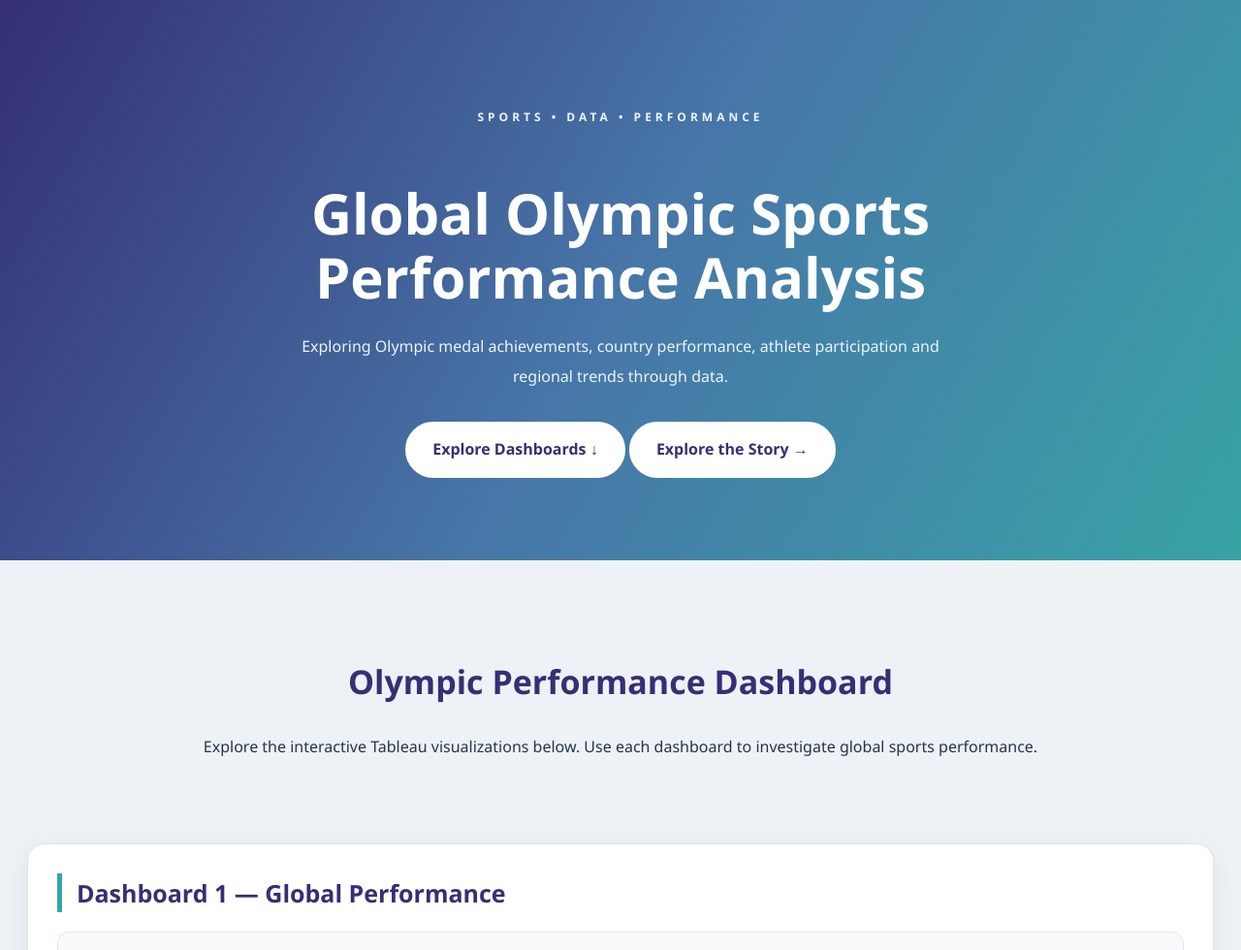
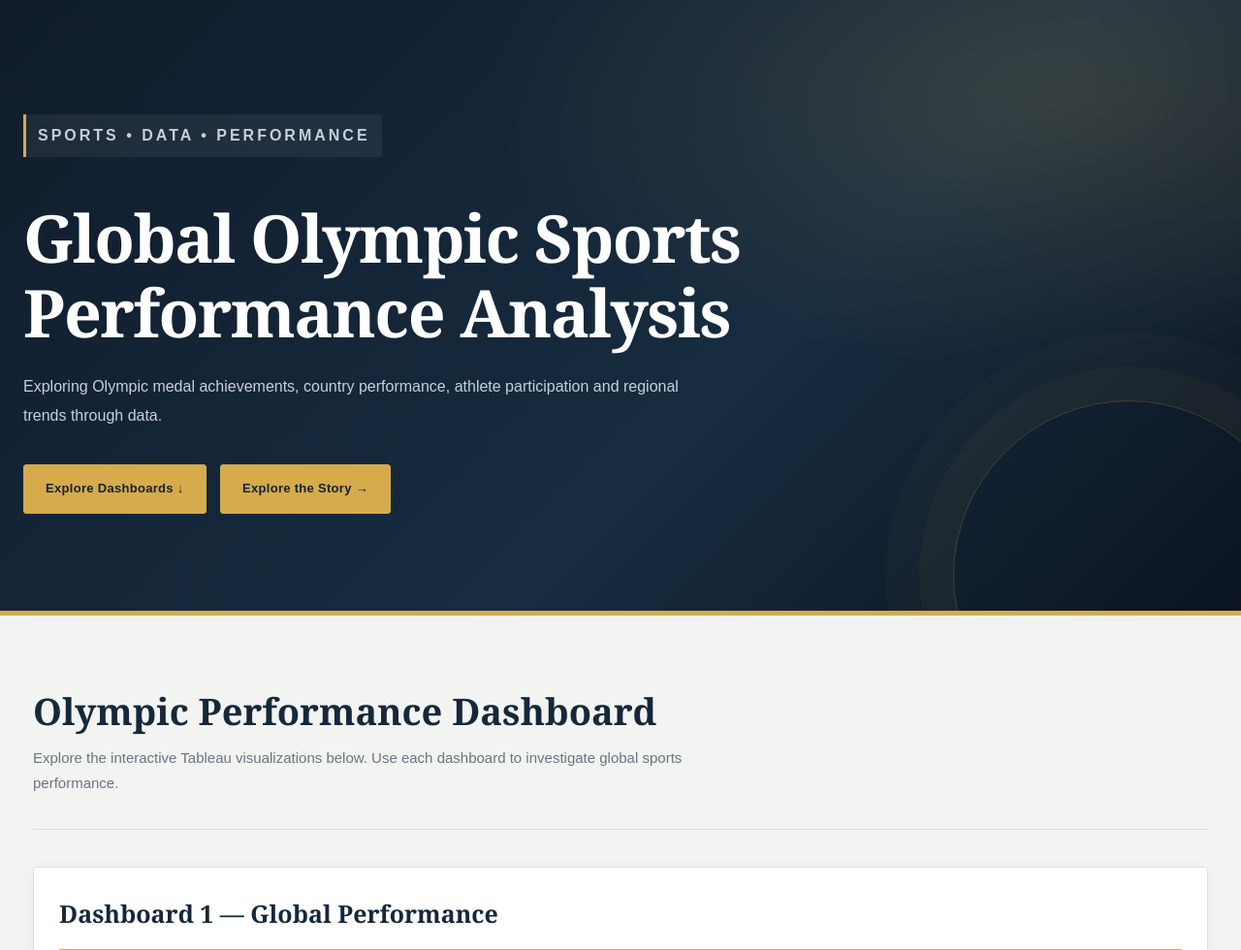
Before and after one commit to khu809/Olympic-Sports-Analysis, a Flask app: page / in a window 1280 px wide. Shown: the top 980 px of the page at 97% size. Run offline with Flask 3, Linux system fonts and the light colour scheme; grey boxes are pictures that could not be loaded.

Commit message:
Upload Olympic Sports Analysis project

````diff
--- a/static/style.css
+++ b/static/style.css
@@ -1,122 +1,182 @@
 
-/* Global Styles */
+/* =========================================
+   OLYMPIC PERFORMANCE ANALYSIS
+   Theme: Midnight Stadium + Championship Gold
+   ========================================= */
+
 * {
     box-sizing: border-box;
 }
 
 html {
     scroll-behavior: smooth;
+    scroll-padding-top: 24px;
 }
 
 body {
     margin: 0;
-    font-family: "Segoe UI", Arial, sans-serif;
-    background-color: #eef2f6;
-    color: #263449;
-    line-height: 1.6;
+    font-family: "Arial", "Helvetica Neue", sans-serif;
+    background: #f3f4f1;
+    color: #202b38;
+    line-height: 1.7;
 }
 
 /* Hero Section */
+
 .hero {
-    padding: 90px 24px 85px;
-    text-align: center;
+    position: relative;
+    overflow: hidden;
+    padding: 100px 24px 95px;
+    text-align: left;
     color: #ffffff;
-    background: linear-gradient(120deg, #352f75, #4776a8, #38a3a5);
+    background:
+        radial-gradient(ellipse at 85% 15%, rgba(213, 171, 76, 0.17), transparent 38%),
+        linear-gradient(135deg, #101c2b 0%, #172c40 60%, #0b1420 100%);
+    border-bottom: 5px solid #d5ab4c;
+}
+
+.hero::after {
+    content: "";
+    position: absolute;
+    right: -65px;
+    bottom: -145px;
+    width: 360px;
+    height: 360px;
+    border: 1px solid rgba(213, 171, 76, 0.25);
+    border-radius: 50%;
+    box-shadow:
+        0 0 0 35px rgba(213, 171, 76, 0.035),
+        0 0 0 70px rgba(213, 171, 76, 0.025);
+    pointer-events: none;
+}
+
+.hero > * {
+    position: relative;
+    z-index: 1;
 }
 
 .eyebrow {
     display: inline-block;
-    letter-spacing: 4px;
-    font-size: 12px;
+    margin: 0 0 20px;
+    padding: 7px 12px;
+    border-left: 3px solid #d5ab4c;
+    background: rgba(255, 255, 255, 0.06);
+    color: #e5c779;
+    font-size: 11px;
     font-weight: 700;
+    letter-spacing: 3px;
     text-transform: uppercase;
-    color: #d7f5f3;
 }
 
 .hero h1 {
-    max-width: 950px;
-    margin: 22px auto;
-    font-size: clamp(34px, 5vw, 58px);
-    line-height: 1.15;
+    max-width: 1000px;
+    margin: 15px 0 24px;
+    font-family: Georgia, "Times New Roman", serif;
+    font-size: clamp(38px, 5.5vw, 68px);
+    font-weight: 700;
+    line-height: 1.12;
+    letter-spacing: -1.5px;
 }
 
 .hero p {
-    max-width: 720px;
-    margin: 20px auto 32px;
+    max-width: 690px;
+    margin: 18px 0 30px;
+    color: #c5d0dc;
+    font-size: 16px;
     line-height: 1.9;
-    color: #edf5ff;
 }
 
-/* Main Button */
+/* Buttons */
+
 .button {
     display: inline-block;
-    padding: 14px 26px;
-    background: #ffffff;
-    color: #352f75;
+    margin: 5px 10px 5px 0;
+    padding: 13px 22px;
+    border: 1px solid #d5ab4c;
+    border-radius: 3px;
+    background: #d5ab4c;
+    color: #152131;
     text-decoration: none;
-    border: 2px solid #ffffff;
-    border-radius: 30px;
+    font-size: 13px;
     font-weight: 700;
-    transition: background-color 0.25s, color 0.25s,
-                transform 0.25s;
+    letter-spacing: 0.3px;
+    transition: background 0.2s, color 0.2s, transform 0.2s;
 }
 
 .button:hover {
     background: transparent;
-    color: #ffffff;
-    transform: translateY(-3px);
+    color: #f0d38b;
+    transform: translateY(-2px);
 }
 
 /* Main Content */
+
 main {
     width: 100%;
-    max-width: 1440px;
+    max-width: 1500px;
     margin: 0 auto;
-    padding: 35px 28px;
+    padding: 45px 34px 60px;
 }
 
 /* Introduction */
+
 .intro {
-    text-align: center;
-    padding: 35px 15px;
+    padding: 30px 0 35px;
+    text-align: left;
+    border-bottom: 1px solid #d8ddd9;
 }
 
 .intro h2 {
-    color: #352f75;
-    font-size: clamp(25px, 3vw, 34px);
+    margin: 0 0 12px;
+    color: #15283b;
+    font-family: Georgia, "Times New Roman", serif;
+    font-size: clamp(27px, 3vw, 38px);
+    line-height: 1.25;
 }
 
-/* Dashboard Cards */
+.intro p {
+    max-width: 760px;
+    margin: 0;
+    color: #687582;
+    font-size: 15px;
+}
+
+/* Dashboard Sections */
+
 .dashboard-section {
-    margin: 35px 0;
-    padding: 30px;
+    margin: 38px 0;
+    padding: 26px;
     background: #ffffff;
-    border-radius: 18px;
-    border: 1px solid #dce5ef;
-    box-shadow: 0 8px 28px rgba(39, 59, 91, 0.08);
-    transition: box-shadow 0.25s, transform 0.25s;
+    border: 1px solid #dce1e4;
+    border-radius: 4px;
+    box-shadow: 0 5px 18px rgba(20, 37, 54, 0.045);
+    transition: border-color 0.2s, box-shadow 0.2s;
 }
 
 .dashboard-section:hover {
-    box-shadow: 0 12px 32px rgba(39, 59, 91, 0.13);
+    border-color: #c5a65b;
+    box-shadow: 0 8px 24px rgba(20, 37, 54, 0.08);
 }
 
 .dashboard-section h2 {
-    margin-top: 0;
-    margin-bottom: 20px;
-    padding-left: 15px;
-    border-left: 5px solid #38a3a5;
-    color: #352f75;
+    margin: 0 0 23px;
+    padding: 0 0 15px;
+    border-bottom: 2px solid #d5ab4c;
+    border-left: none;
+    color: #15283b;
+    font-family: Georgia, "Times New Roman", serif;
     font-size: 25px;
+    font-weight: 700;
 }
 
-/* Tableau Dashboard */
+/* Tableau Visualization */
+
 .tableau-container {
     width: 100%;
     overflow: hidden;
-    border: 1px solid #e1e8f0;
-    border-radius: 12px;
-    background: #f8fafc;
+    border: 1px solid #dce1e4;
+    border-radius: 2px;
+    background: #f8f9f7;
 }
 
 .tableau-container iframe {
--- a/templates/index.html
+++ b/templates/index.html
@@ -34,7 +34,7 @@
             <h2>Dashboard 1 — Global Performance</h2>
             <div class="tableau-container">
     <iframe
-                    src="https://public.tableau.com/views/dashboard1_17931176482560/Dashboard1?:language=en-US&:sid=&:redirect=auth&:display_count=n&:origin=viz_share_link"
+        src="https://public.tableau.com/views/dashboard1_17931176482560/Dashboard1?:showVizHome=no&:embed=true"
         title="Global Olympic Sports Performance Dashboard"
         loading="lazy"
         allowfullscreen>
@@ -46,14 +46,12 @@
             <h2>Dashboard 2 — Regional Analysis</h2>
 
             <div class="tableau-container">
-
     <iframe
-    src="https://public.tableau.com/views/dashboard2_17931177093500/Dashboard2?:language=en-US&:sid=&:redirect=auth&publish=yes&showOnboarding=true&:display_count=n&:origin=viz_share_link"
+        src="https://public.tableau.com/views/dashboard2_17931177093500/Dashboard2?:showVizHome=no&:embed=true"
         title="Olympic Sports Performance Dashboard 2"
         loading="lazy"
         allowfullscreen>
     </iframe>
-
 </div>
         </section>
     </main>
--- a/templates/story.html
+++ b/templates/story.html
@@ -28,14 +28,16 @@
         </section>
 
         <section class="dashboard-section">
+            ```html
 <div class="tableau-container">
     <iframe
-                    src="https://public.tableau.com/views/Book1s_17931173663370/Story1?:language=en-US&:sid=&:redirect=auth&:display_count=n&:origin=viz_share_link"
+        src="https://public.tableau.com/views/Book1s_17931173663370/Story1?:showVizHome=no&:embed=true"
         title="Global Olympic Sports Performance Tableau Story"
         loading="lazy"
         allowfullscreen>
     </iframe>
 </div>
+```
         </section>
     </main>
 
````
Also changed, not shown: other parts of static/style.css (+60 -23 lines). Lines whose indentation alone changed are shown as unchanged.
